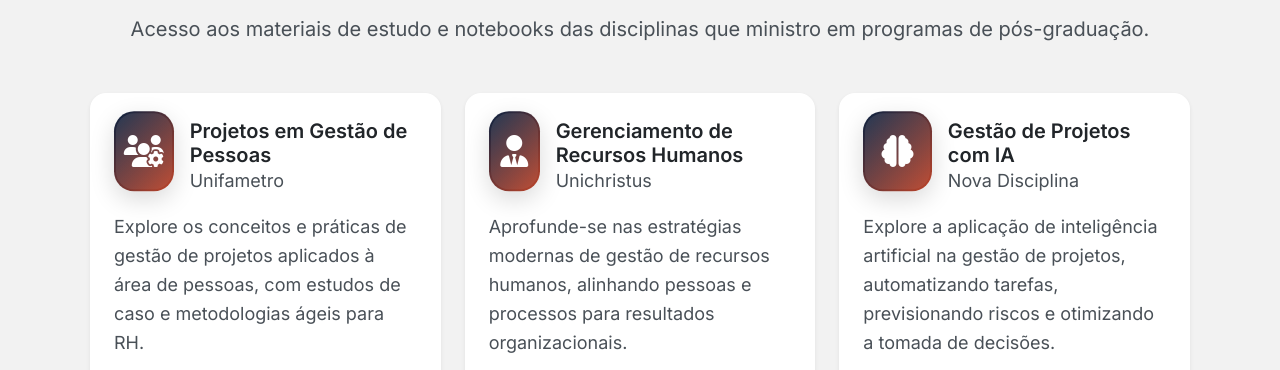
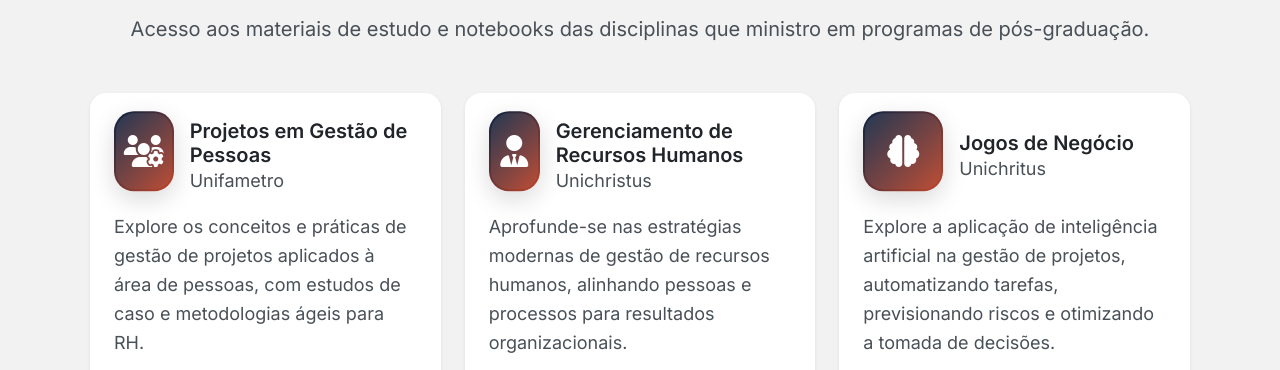
Before and after one commit to Vicduartchy/VicDuarte, a plain HTML site: page index.html in a window 1280 px wide. Shown: the part 1477-1847 px from the top of the page. Drawn offline with nearby package versions, Linux system fonts and the light colour scheme.

Commit message:
Update index.html
Signed-off-by: Vic Duarte <victoriaduarte.s@gmail.com>

```diff
--- a/index.html
+++ b/index.html
@@ -192,8 +192,8 @@
 	                                        <i class="fas fa-brain"></i>
 	                                    </div>
 	                                    <div>
-	                                        <h4 class="card-title mb-0">Gestão de Projetos com IA</h4>
-	                                        <p class="text-muted mb-0">Nova Disciplina</p>
+	                                        <h4 class="card-title mb-0">Jogos de Negócio</h4>
+	                                        <p class="text-muted mb-0">Unichritus</p>
 	                                    </div>
 	                                </div>
 	                                <p class="card-text text-muted">
```
